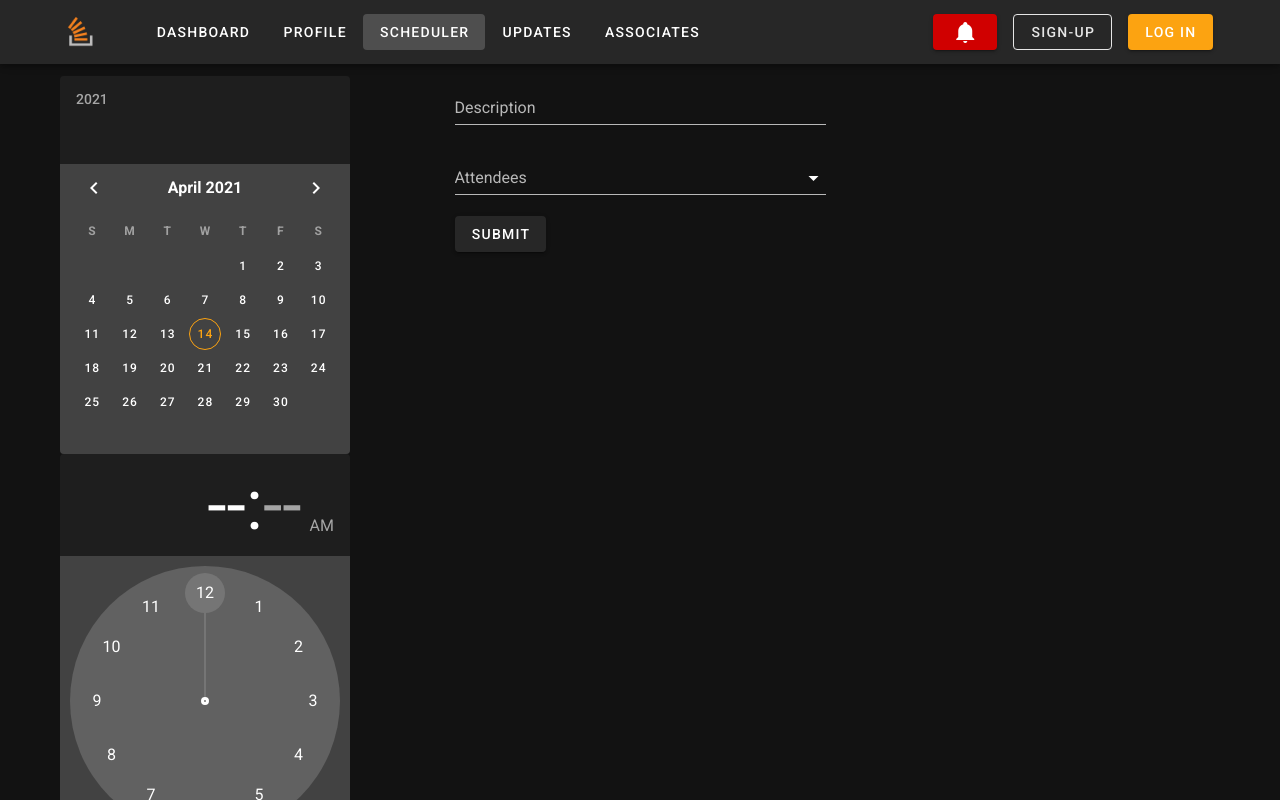
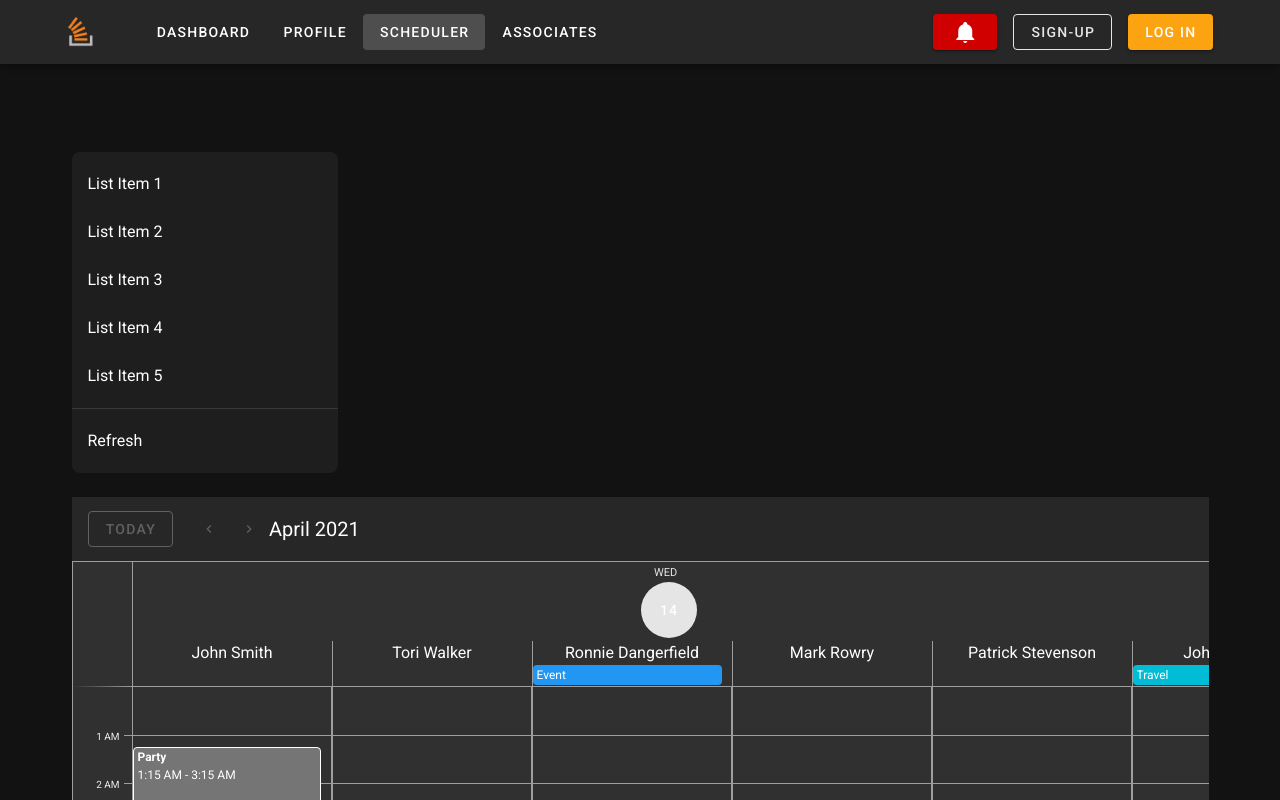
Before and after one commit to cse442-at-ub/cse442-project-swag-overflow, a Nuxt app in the folder front-end/: page /scheduler in a window 1280 px wide. Shown: the top 800 px of the page. Built offline with nearby package versions, Linux system fonts and the light colour scheme; what vue-notification would draw is missing.

Commit message:
#29 Initial setup for scheduler page

```diff
--- a/front-end/layouts/default.vue
+++ b/front-end/layouts/default.vue
@@ -83,6 +83,7 @@
 
         <v-spacer></v-spacer>
         <!-- Notification Panel !-->
+
         <v-btn
           color="warning"
           dark
@@ -321,7 +322,6 @@
 </template>
 
 <script>
-
 export default {
   data () {
     return {
@@ -348,10 +348,6 @@ export default {
           {
               title: 'Scheduler',
               to: '/scheduler'
-          },
-          {
-              title: 'Updates',
-              to: '/updates'
           },
           {
             title: 'Associates',
--- a/front-end/pages/scheduler.vue
+++ b/front-end/pages/scheduler.vue
@@ -1,45 +1,160 @@
 <template>
   <v-app id="scheduler">
+    <v-main>
+      <v-container>
+        <v-row>
+          <v-col cols="3">
+            <v-sheet rounded="lg">
+              <v-list color="transparent">
+                <v-list-item
+                  v-for="n in 5"
+                  :key="n"
+                  link
+                >
+                  <v-list-item-content>
+                    <v-list-item-title>
+                      List Item {{ n }}
+                    </v-list-item-title>
+                  </v-list-item-content>
+                </v-list-item>
 
-      <v-row class="fill-height">
+                <v-divider class="my-2"></v-divider>
+
+                <v-list-item
+                  link
+                  color="grey lighten-4"
+                >
+                  <v-list-item-content>
+                    <v-list-item-title>
+                      Refresh
+                    </v-list-item-title>
+                  </v-list-item-content>
+                </v-list-item>
+              </v-list>
+            </v-sheet>
+          </v-col>
+
           <v-col>
-            <v-date-picker></v-date-picker>
-            <v-time-picker></v-time-picker>
-        </v-col>
-        <v-col>
-            <v-text-field label="Description"></v-text-field>
-            <v-autocomplete
-            label="Attendees"
-            v-model="selectedFriends"
-            :items="friendsList"
-            multiple>
-            </v-autocomplete>
-            <v-btn> Submit </v-btn>
-        </v-col>
-        <v-col>
+
+            <v-sheet height="64">
+              <v-toolbar
+                flat
+              >
+                <v-btn
+                  outlined
+                  class="mr-4"
+                  color="grey darken-2"
+                  @click="setToday"
+                >
+                  Today
+                </v-btn>
+                <v-btn
+                  fab
+                  text
+                  small
+                  color="grey darken-2"
+                  @click="prev"
+                >
+                  <v-icon small>
+                    mdi-chevron-left
+                  </v-icon>
+                </v-btn>
+                <v-btn
+                  fab
+                  text
+                  small
+                  color="grey darken-2"
+                  @click="next"
+                >
+                  <v-icon small>
+                    mdi-chevron-right
+                  </v-icon>
+                </v-btn>
+                <v-toolbar-title v-if="$refs.calendar">
+                  {{ $refs.calendar.title }}
+                </v-toolbar-title>
+                <v-spacer></v-spacer>
+              </v-toolbar>
+            </v-sheet>
+            <v-sheet height="600">
+              <v-calendar
+                ref="calendar"
+                v-model="focus"
+                color="primary"
+                type="category"
+                category-show-all
+                :categories="categories"
+                :events="events"
+                :event-color="getEventColor"
+                @change="fetchEvents"
+              ></v-calendar>
+            </v-sheet>
 
           </v-col>
         </v-row>
+      </v-container>
+    </v-main>
   </v-app>
-
 </template>
 
 <script>
 
 export default {
     data: () => ({
-    friendsList: [],
-    selectedFriends: []
+        focus: '',
+        events: [],
+        colors: ['blue', 'indigo', 'deep-purple', 'cyan', 'green', 'orange', 'grey darken-1'],
+        names: ['Meeting', 'Holiday', 'PTO', 'Travel', 'Event', 'Birthday', 'Conference', 'Party'],
+        categories: ['John Smith', 'Tori Walker', "Ronnie Dangerfield", "Mark Rowry", "Patrick Stevenson",
+                    'Johnny Smith', 'Toi Runner', "Ronnie Innocent", "Uni Rowry"],
     }),
     mounted () {
-    this.friendsList = this.$store.state.user.friends
-    // Remove this soon
-    // this.friendsList.push("Truong")
-    // this.friendsList.push("Adarsh")
-    // this.friendsList.push("Mike")
+        this.$refs.calendar.checkChange()
     },
     methods: {
+        getEventColor (event) {
+            return event.color
+        },
+        setToday () {
+            this.focus = ''
+        },
+        prev () {
+            this.$refs.calendar.prev()
+        },
+        next () {
+            this.$refs.calendar.next()
+        },
+        fetchEvents ({ start, end }) {
+            const events = []
+
+            const min = new Date(`${start.date}T00:00:00`)
+            const max = new Date(`${end.date}T23:59:59`)
+            const days = (max.getTime() - min.getTime()) / 86400000
+            const eventCount = this.rnd(days, days + 20)
+
+            for (let i = 0; i < eventCount; i++) {
+                const allDay = this.rnd(0, 3) === 0
+                const firstTimestamp = this.rnd(min.getTime(), max.getTime())
+                const first = new Date(firstTimestamp - (firstTimestamp % 900000))
+                const secondTimestamp = this.rnd(2, allDay ? 288 : 8) * 900000
+                const second = new Date(first.getTime() + secondTimestamp)
+
+                events.push({
+                    name: this.names[this.rnd(0, this.names.length - 1)],
+                    start: first,
+                    end: second,
+                    color: this.colors[this.rnd(0, this.colors.length - 1)],
+                    timed: !allDay,
+                    category: this.categories[this.rnd(0, this.categories.length - 1)],
+                })
             }
+
+            this.events = events
+        },
+        rnd (a, b) {
+            return Math.floor((b - a + 1) * Math.random()) + a
+        },
+    },
 }
 
 </script>
```
Lines whose indentation alone changed are shown as unchanged.
